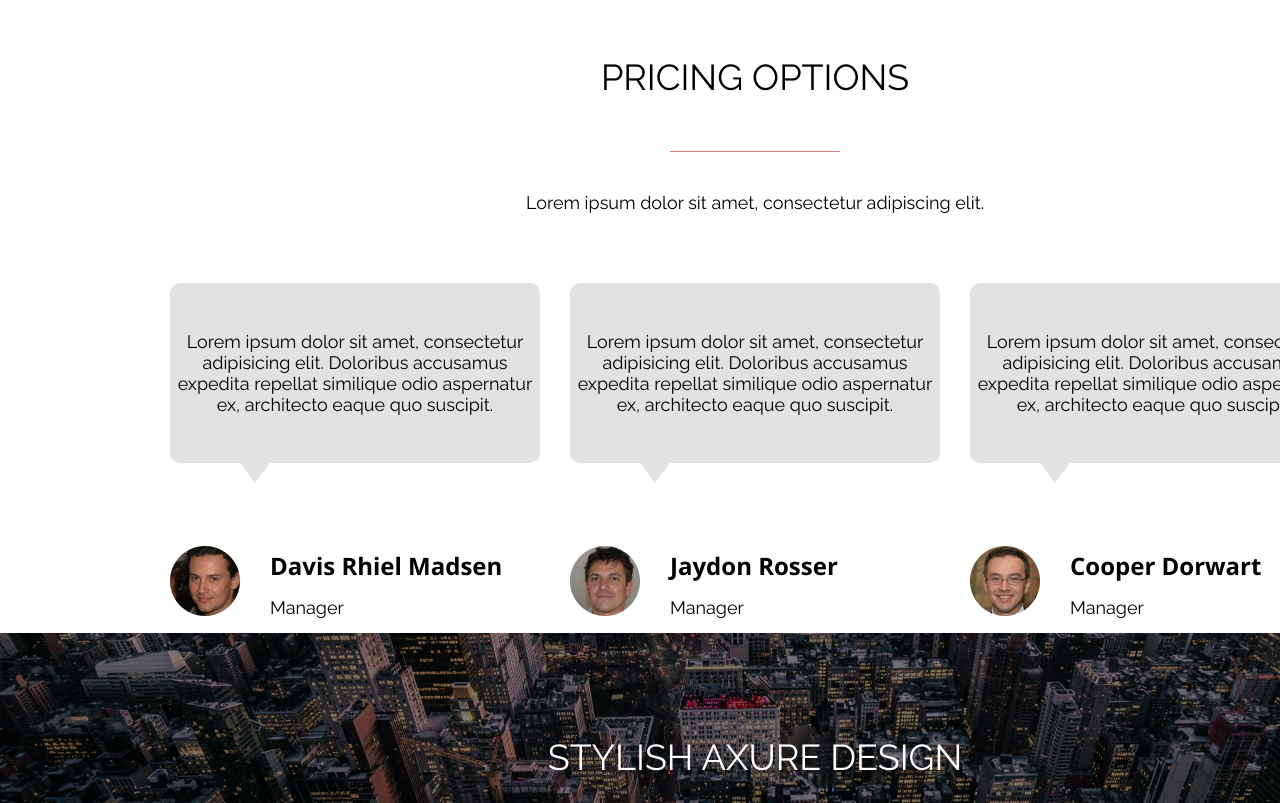
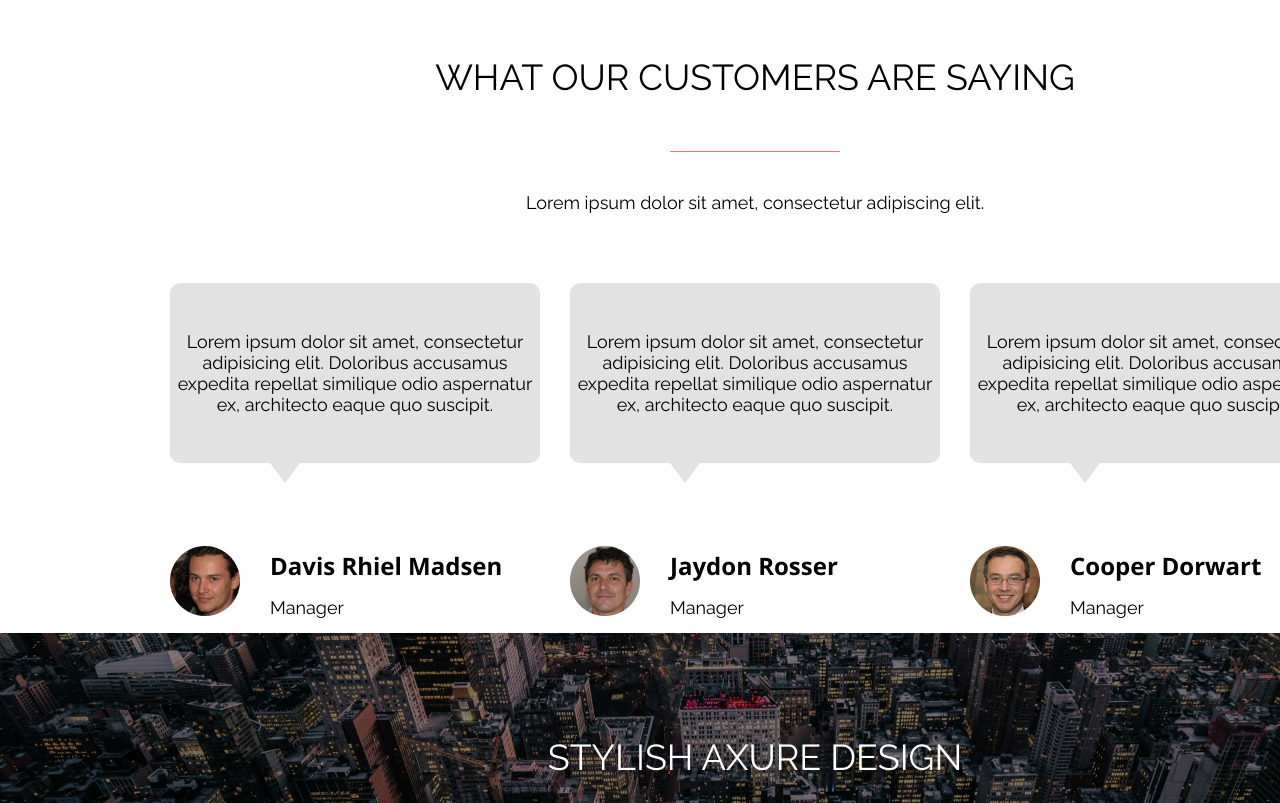
Before and after one commit to anngofman/AXIT, a plain HTML site: page index.html in a window 1280 px wide. Shown: the part 3477-4280 px from the top of the page. Drawn offline with nearby package versions, Linux system fonts and the light colour scheme.

Commit message:
customers

```diff
--- a/index.html
+++ b/index.html
@@ -261,7 +261,7 @@
 
     <!--pricing-->
 
-    <section class="pricing">
+    <section class="pricing ">
       <div class="container">
         <div class="pricing__content content">
           <div class="pricing__inner-title">
@@ -321,7 +321,7 @@
       <div class="reviews__content content">
         <div class="reviews__inner-title">
           <h2 class="content__heading">
-            Pricing options
+            what our customers are saying
           </h2>
           <hr class="content__separator">
         </div>
@@ -342,8 +342,7 @@
                   quo suscipit.
                 </p>
               </div>
-              <div class="polygon">
-              </div>
+
             </div>
             <div class="section__person person">
               <div class="person__avatar">
@@ -370,8 +369,7 @@
                   quo suscipit.
                 </p>
               </div>
-              <div class="polygon">
-              </div>
+
             </div>
             <div class="section__person person">
               <div class="person__avatar">
@@ -398,8 +396,7 @@
                   quo suscipit.
                 </p>
               </div>
-              <div class="polygon">
-              </div>
+
             </div>
             <div class="section__person person">
               <div class="person__avatar">
--- a/styles/style.css
+++ b/styles/style.css
@@ -17,6 +17,9 @@ body {
   background: black;
   color: #fff;
   padding-right: 170px;
+
+  width: 100%;
+
 }
 
 .main-nav__logo {
@@ -176,6 +179,7 @@ span {
   font-size: 14px;
   border: none;
   border-bottom: 1px solid #BDBDBD;
+
 }
 
 .form__btm {
@@ -467,15 +471,19 @@ span {
   display: flex;
   justify-content: center;
   align-items: center;
+  position: relative;
 }
 
-.polygon {
+.rectangle::after{
+  content: '';
     width: 0;
     height: 0;
     border-left: 15px solid transparent;
     border-right: 15px solid transparent;
     border-top: 20px solid #E2E2E2;
-  margin: 0 70px;
+    position: absolute;
+    top: 180px;
+    left: 100px;
   }
 
 .section__customers {
@@ -556,6 +564,7 @@ span {
   border-bottom: 1px solid #BDBDBD;
   margin-bottom: 50px;
   margin-right: 30px;
+
 }
 
 .form__message {
```
Lines whose indentation alone changed are shown as unchanged.
